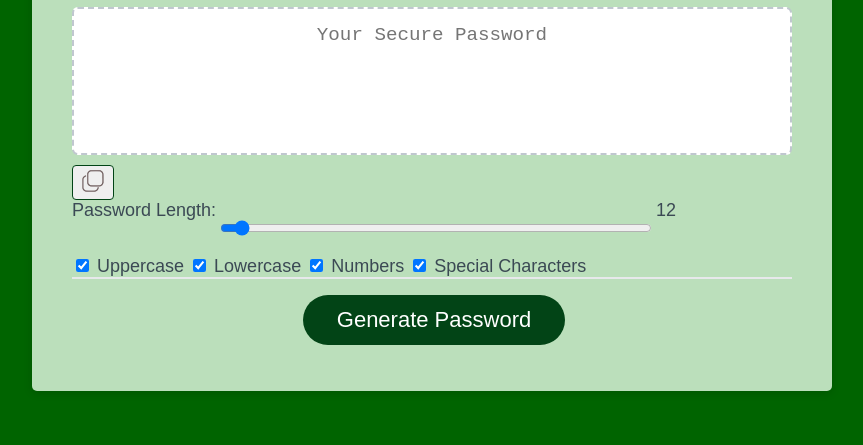
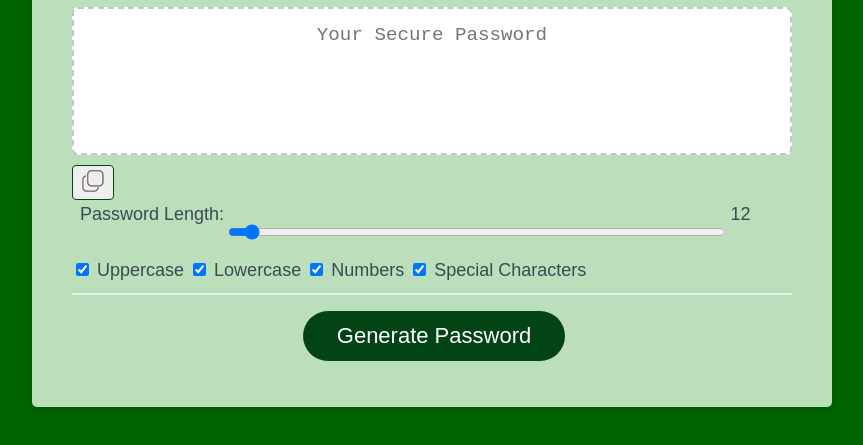
Before and after one commit to Johny49/password-generator, a plain HTML site: page index.html in a window 1280 px wide. Shown: the part 241-686 px from the top of the page, without its empty margins (208-1071 px from the left). Drawn offline with Linux system fonts and the light colour scheme.

Commit message:
updates to padding

```diff
--- a/assets/css/style.css
+++ b/assets/css/style.css
@@ -101,11 +101,16 @@ header {
   text-align: center;
   display: flex;
   -ms-flex-align: center;
+  padding: 4px 0 0 8px;
 }
 
 #pw-range {
   margin: 20px 4px;
-  width: 60%;
+  width: 70%;
+}
+
+.character-criteria {
+  padding-bottom: 12px;
 }
 
 .card-footer {
--- a/index.html
+++ b/index.html
@@ -40,6 +40,7 @@
             <output id="pw-length" for="pw-range">12</output>
           </div>
           <!-- password character criteria inputs-->
+          <div class="character-criteria">
             <input type="checkbox" name="uppercase" id="uppercase" checked>
             <label for="uppercase">Uppercase</label>
             <input type="checkbox" name="lowercase" id="lowercase" checked>
@@ -49,6 +50,7 @@
             <input type="checkbox" name="special-char" id="special-char" checked>
             <label for="special-char">Special Characters</label>
           </div>
+        </div>
         <div class="card-footer">
           <button id="generate" class="btn">Generate Password</button>
         </div>
```
Lines whose indentation alone changed are shown as unchanged.
